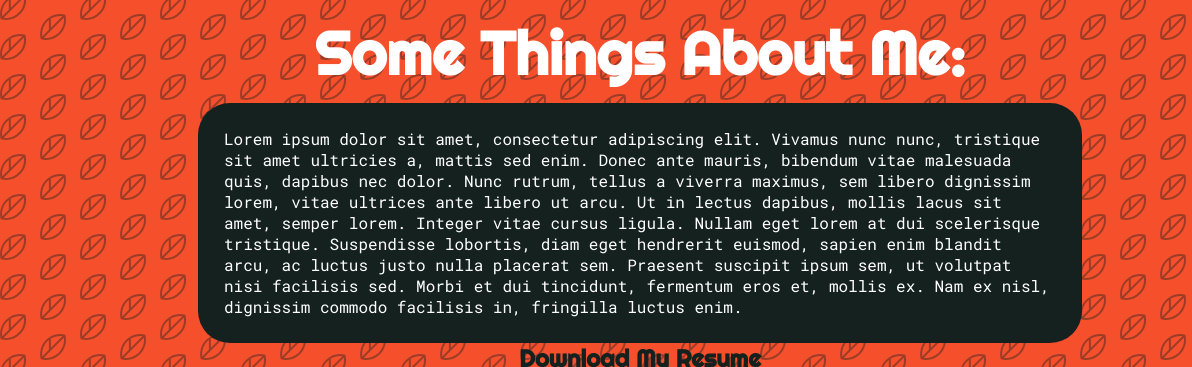
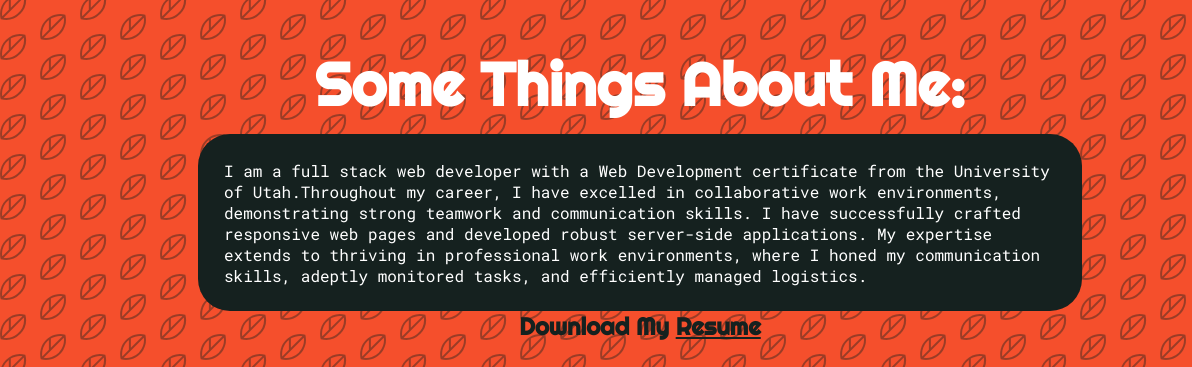
Before and after one commit to EthanMillet/Portfolio, a website: page index.html in a window 1280 px wide. Shown: the part 1820-2187 px from the top of the page, 0-1192 px from the left. Drawn offline with Linux system fonts and the light colour scheme.

Commit message:
Update index.html

```diff
--- a/index.html
+++ b/index.html
@@ -98,7 +98,7 @@
 
         <section id="AboutMe">
             <div class="AboutTitle"><h2>Some Things About Me:</h2></div>
-            <div class="AboutParagraph"> <p>Lorem ipsum dolor sit amet, consectetur adipiscing elit. Vivamus nunc nunc, tristique sit amet ultricies a, mattis sed enim. Donec ante mauris, bibendum vitae malesuada quis, dapibus nec dolor. Nunc rutrum, tellus a viverra maximus, sem libero dignissim lorem, vitae ultrices ante libero ut arcu. Ut in lectus dapibus, mollis lacus sit amet, semper lorem. Integer vitae cursus ligula. Nullam eget lorem at dui scelerisque tristique. Suspendisse lobortis, diam eget hendrerit euismod, sapien enim blandit arcu, ac luctus justo nulla placerat sem. Praesent suscipit ipsum sem, ut volutpat nisi facilisis sed. Morbi et dui tincidunt, fermentum eros et, mollis ex. Nam ex nisl, dignissim commodo facilisis in, fringilla luctus enim.</p> </div>
+            <div class="AboutParagraph"> <p>I am a full stack web developer with a Web Development certificate from the University of Utah.Throughout my career, I have excelled in collaborative work environments, demonstrating strong teamwork and communication skills. I have successfully crafted responsive web pages and developed robust server-side applications. My expertise extends to thriving in professional work environments, where I honed my communication skills, adeptly monitored tasks, and efficiently managed logistics.</p> </div>
             <div class="links">
                 <a href="" class="LinkedinIMG socialIMG"> <img src="public/assets/svgs/linkedinblk-.svg" alt=""></a>
                 <a href="" class="GithubIMG socialIMG"> <img src="public/assets/svgs/githubblk.svg" alt=""></a>
```
